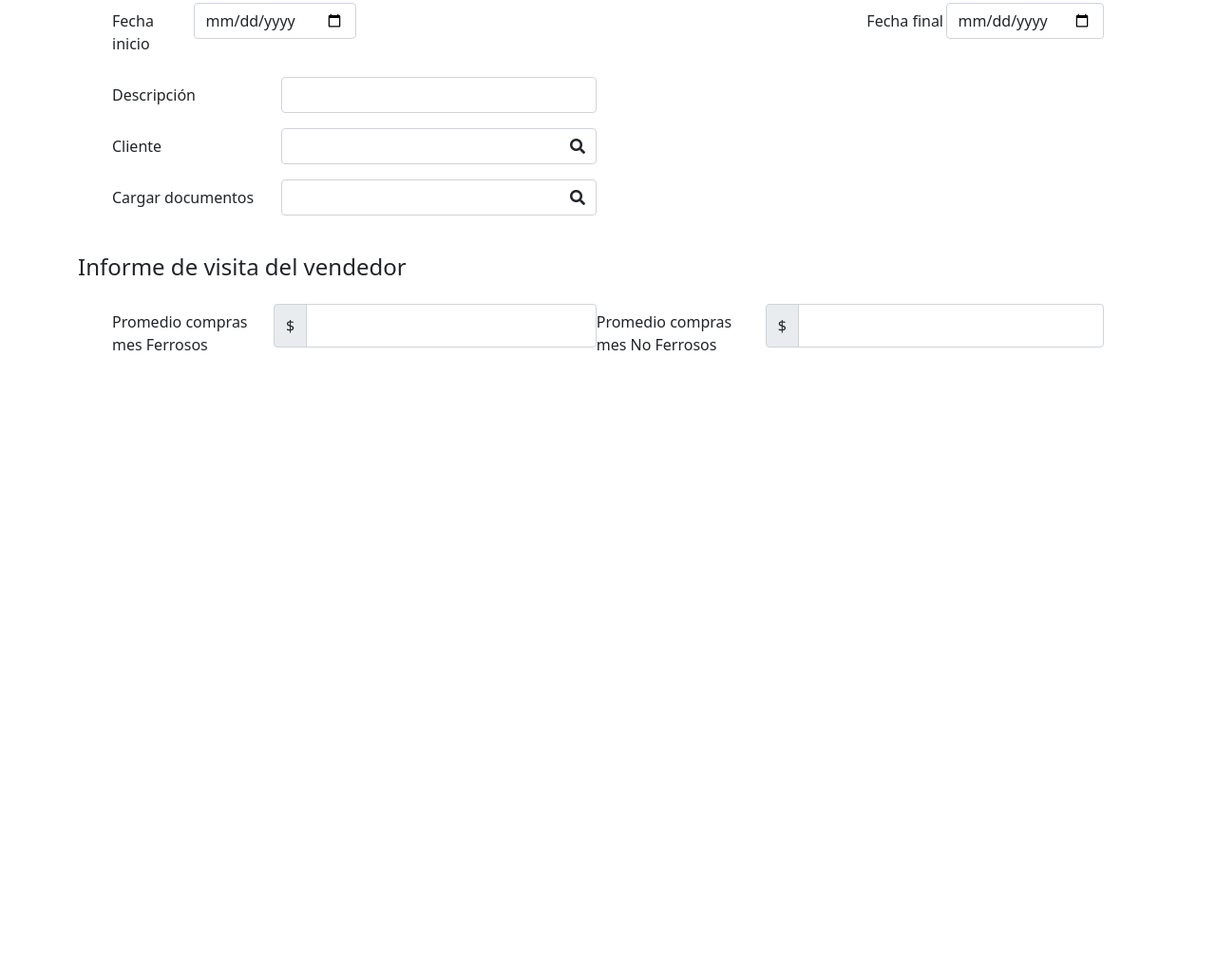
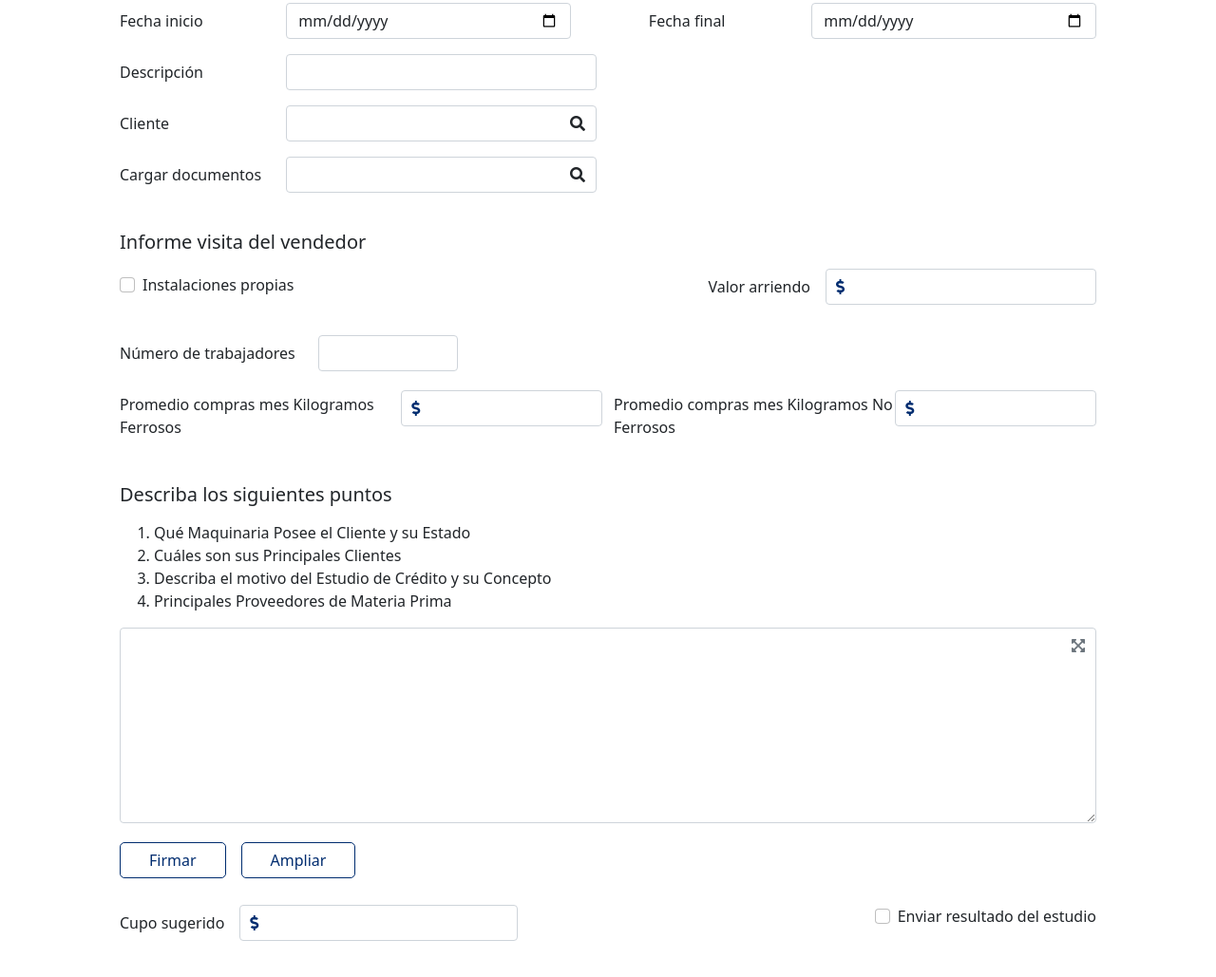
Before and after one commit to samuelrqa/page-waisa, a plain HTML site: page solicitud.html in a window 1280 px wide. Shown: the part 553-1582 px from the top of the page at 95% size. Before the commit the page ends 951 px from the top, so only its background shows below. Drawn offline with nearby package versions, Linux system fonts and the light colour scheme.

Commit message:
Pagina solicitudes

```diff
--- a/solicitud.html
+++ b/solicitud.html
@@ -48,7 +48,7 @@
                             <span id="boton-buscar" class="input-group-text">
                                 <i class="fas fa-search"></i>
                             </span>
-                            <input type='search' class='form-control' placeholder='Buscar' id='buscar'>
+                            <input type='search' class='form-control' placeholder='Buscar' id='buscar' />
                         </div>
                     </div>
                 </div>
@@ -101,10 +101,11 @@
             </div>
 
         </div>
+
         <div class="container">
-            <div class="row">
-                <h4 class="mb-2 mt-5 mt-md-4">Datos de la solicitud</h4>
-                <form class="px-5 mt-4">
+            <div class="row px-4 px-md-2">
+                <h4 class="mb-2 mt-5 mt-md-4 text-center">Datos de la solicitud</h4>
+                <form class="px-lg-5 mt-4">
                     <div class="row mb-3">
                         <label for="empleado" class="col-sm-2 col-form-label">Empleado</label>
                         <div class="col-sm-10">
@@ -115,17 +116,17 @@
                         </div>
                     </div>
 
-                    <div class="d-sm-flex justify-content-between">
-                        <div class="d-sm-inline-flex mb-3">
-                            <label for="descripcion" class="col-sm-3 col-md-4 col-form-label">Fecha inicio</label>
-                            <div class="col-sm-9 col-md-8">
-                                <input type="date" class="form-control" id="descripcion">
+                    <div class="d-sm-flex">
+                        <div class="col-md-6 d-sm-inline-flex align-items-center justify-content-md-start mb-3">
+                            <label for="fecha-inicio" class="col-sm-3 col-md-4 col-form-label">Fecha inicio</label>
+                            <div class="col-sm-9 col-md-7 ms-lg-1">
+                                <input type="date" class="form-control" id="fecha-inicio">
                             </div>
                         </div>
-                        <div class="d-sm-inline-flex mb-3">
-                            <label for="descripcion" class="col-sm-3 col-md-4 col-form-label">Fecha final</label>
-                            <div class="col-sm-9 col-md-8">
-                                <input type="date" class="form-control" id="descripcion">
+                        <div class="col-md-6 d-sm-inline-flex align-items-center justify-content-md-end mb-3">
+                            <label for="fecha-fin" class="col-sm-3 col-md-4 col-form-label">Fecha final</label>
+                            <div class="col-sm-9 col-md-7">
+                                <input type="date" class="form-control" id="fecha-fin">
                             </div>
                         </div>
                     </div>
@@ -145,38 +146,96 @@
                         </div>
                     </div>
 
-                    <div class="row mb-3 input-container right-icon">
+                    <div class="row mb-3 input-container align-items-center right-icon">
                         <label for="cliente" class="col-sm-3 col-md-2 col-form-label">Cargar documentos</label>
                         <div class="col-sm-9 col-lg-4 form-group-input">
                             <i class="icono fas fa-search pe-4" onclick="alert('Cargar documentos')"></i>
                             <input type="text" class="form-control" id="cliete">
                         </div>
                     </div>
-                </form>
-            </div>
 
-            <div class="row">
-                <h4 class="mb-2 mt-5 mt-md-4">Informe de visita del vendedor</h4>
-                <form class="px-5 g-3">
-                    <div class="d-sm-flex justify-content-between">
-                        <div class="d-sm-inline-flex mb-3">
-                            <label for="descripcion" class="col-sm-3 col-md-4 col-form-label">Promedio compras mes Ferrosos</label>
-                            <div class="input-group mb-3">
-                                <span class="input-group-text" id="basic-addon1">$</span>
-                                <input type="text" class="form-control" aria-label="Username" aria-describedby="basic-addon1">
+
+                    <div class="row">
+                        <h5 class="mb-3 mt-4">Informe visita del vendedor</h5>
+                        <div class="d-sm-flex align-items-baseline justify-content-between">
+                            <div class="col-sm-6 d-sm-inline-flex mb-3">
+                                <input class="form-check-input me-2" type="checkbox" name="instalaciones">Instalaciones propias
+                            </div>
+                            <div class="col-sm-6 d-sm-inline-flex mb-3 justify-content-between">
+                                <label for="arriendo" class="col-sm-auto col-form-label ms-lg-auto me-lg-3">Valor
+                                    arriendo</label>
+                                <div class="input-container left-icon">
+                                    <i class="fas fa-dollar-sign icono"></i>
+                                    <input type="number" class="form-control" id="arriendo">
+                                </div>
                             </div>
                         </div>
 
-                        <div class="d-sm-inline-flex mb-3">
-                            <label for="descripcion" class="col-sm-3 col-md-4 col-form-label">Promedio compras mes No Ferrosos</label>
-                            <div class="input-group mb-3">
-                                <span class="input-group-text" id="basic-addon1">$</span>
-                                <input type="text" class="form-control" aria-label="Username" aria-describedby="basic-addon1">
+                        <div class="row mb-3">
+                            <label for="num-trabajadores" class="col-sm-auto col-form-label">Número de
+                                trabajadores</label>
+                            <div class="col-sm-3 col-lg-2">
+                                <input type="number" class="form-control" id="num-trabajadores">
+                            </div>
+                        </div>
+
+                        <div class="row row-cols-lg-2 pe-0">
+                            <div class="align-items-center col-lg-6 d-sm-inline-flex justify-content-between pe-0 mb-3">
+                                <label for="ferrosos" class="col-sm-7 col-form-label">Promedio compras mes Kilogramos
+                                    Ferrosos</label>
+                                <div class="input-container left-icon">
+                                    <i class="fas fa-dollar-sign icono"></i>
+                                    <input type="number" class="form-control ps-4" id="ferrosos">
+                                </div>
+                            </div>
+                            <div class="align-items-center col-lg-6 d-sm-inline-flex justify-content-between mb-3 pe-0">
+                                <label for="no-ferrosos" class="col-sm-7 col-form-label">Promedio compras mes Kilogramos
+                                    No
+                                    Ferrosos</label>
+                                <div class="input-container left-icon">
+                                    <i class="fas fa-dollar-sign icono"></i>
+                                    <input type="number" class="form-control ps-4" id="no-ferrosos">
+                                </div>
                             </div>
                         </div>
                     </div>
+
+                    <div class="row">
+                        <h5 class="mb-3 mt-4">Describa los siguientes puntos</h5>
+                        <ol class="ps-4 ps-md-5">
+                            <li>Qué Maquinaria Posee el Cliente y su Estado</li>
+                            <li>Cuáles son sus Principales Clientes</li>
+                            <li>Describa el motivo del Estudio de Crédito y su Concepto</li>
+                            <li>Principales Proveedores de Materia Prima</li>
+                        </ol>
+                        <div class="col input-container right-icon">
+                            <i class="fas fa-expand-arrows-alt icono pe-4 text-muted" title="Pantalla completa"></i>
+                            <textarea class="border-1 form-control pe-4" rows="8"></textarea>
+                        </div>
+                        <div class="d-flex my-1">
+                            <button class="border-1 btn-outline me-2" type="button">Firmar</button>
+                            <button class="border-1 btn-outline ms-2" type="button">Ampliar</button>
+                        </div>
+                    </div>
+
+                    <div class="row d-sm-flex justify-content-between my-4">
+
+                        <div class="col-sm-6 d-inline-flex mb-3">
+                            <label for="cupo" class="col-sm-auto col-form-label me-2 me-lg-3">Cupo sugerido</label>
+                            <div class="col-sm-7 input-container left-icon">
+                                <i class="fas fa-dollar-sign icono"></i>
+                                <input type="number" class="form-control" id="cupo">
+                            </div>
+                        </div>
+
+                        <div class="col-sm-6 d-sm-inline-flex justify-content-sm-end mb-3">
+                            <input class="form-check-input me-2" type="checkbox" name="resultado">Enviar resultado del estudio
+                        </div>
+
+                    </div>
                 </form>
             </div>
+        </div>
         </div>
     </main>
 
--- a/styles.css
+++ b/styles.css
@@ -115,6 +115,10 @@ figure {
 .btn-outline:hover {
     color: #fff;
     background: var(--primary-color);
+}
+
+.btn-outline:focus {
+    outline: var(--primary-color) auto 1px;
 }
 
 .form-group-input {
```
